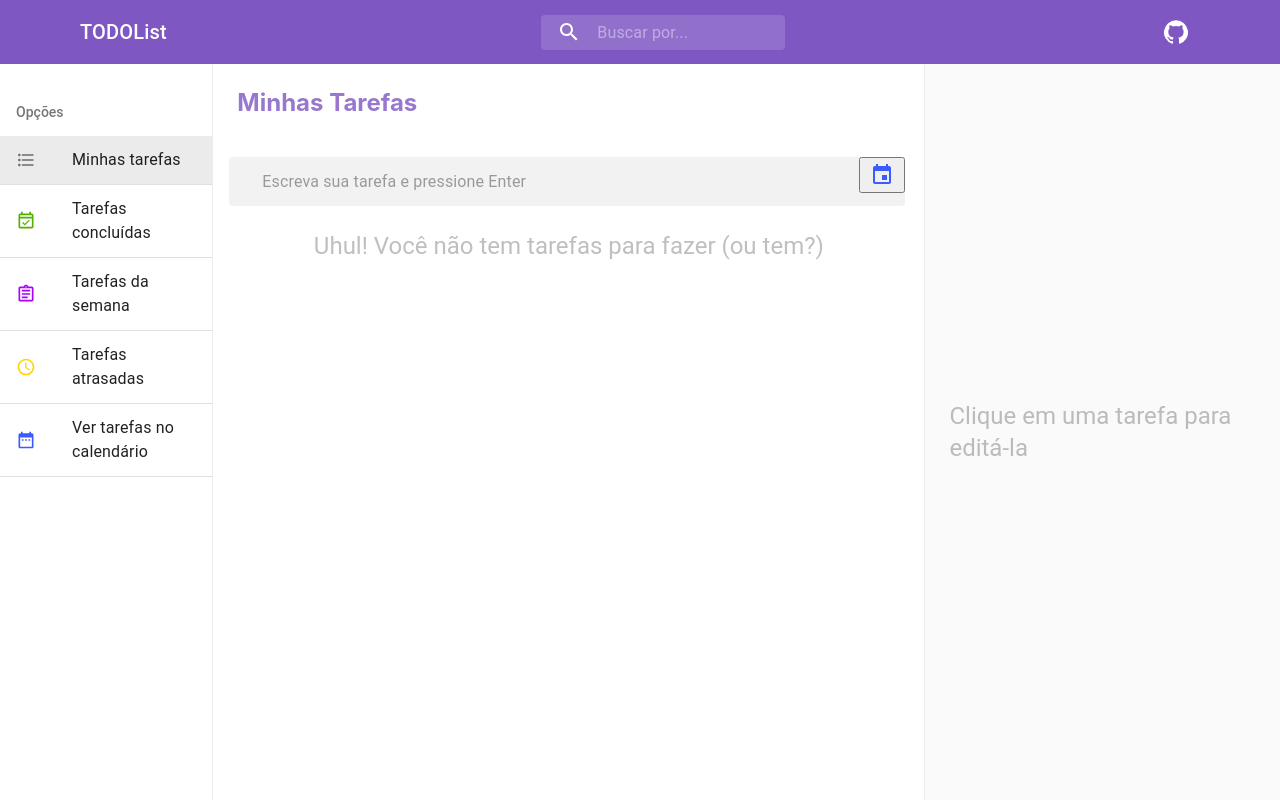
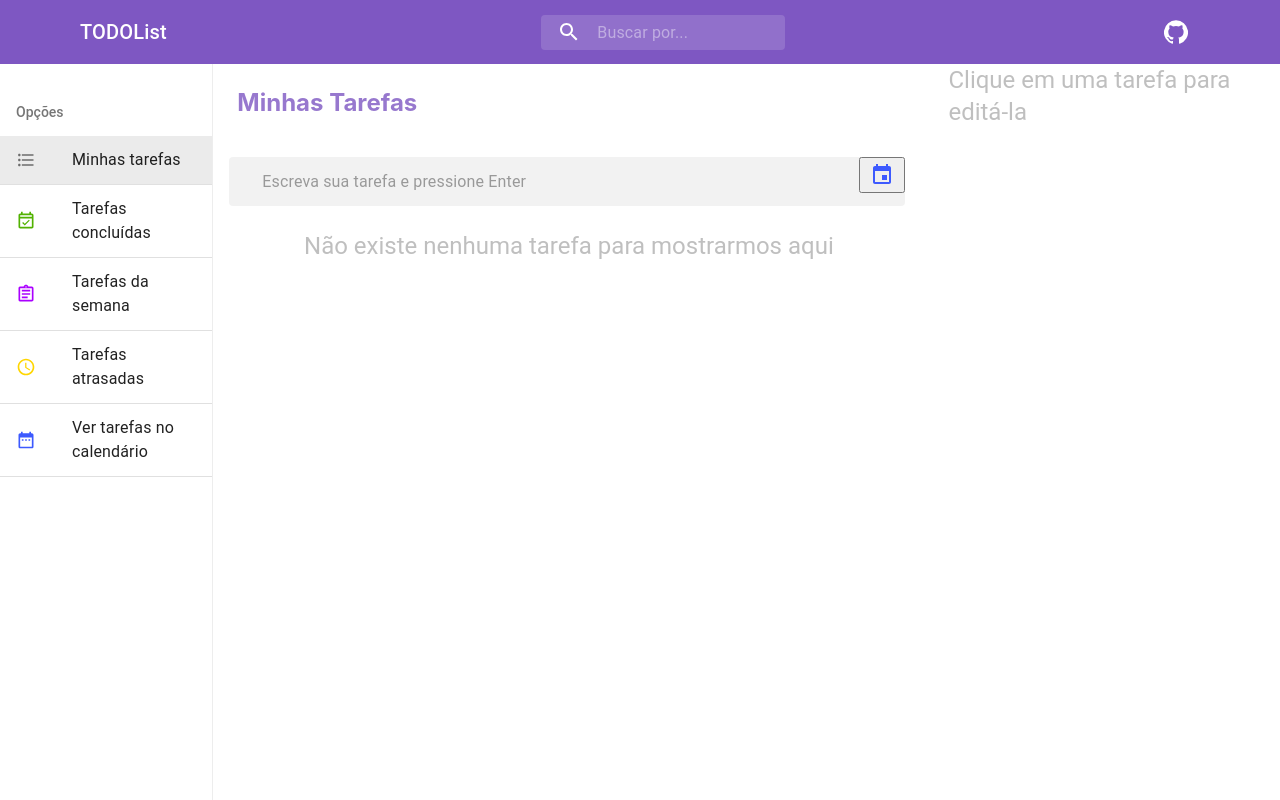
Before and after one commit to rafahsena/todo-list, a React (Create React App) app: page / in a window 1280 px wide. Built offline with nearby package versions, Linux system fonts and the light colour scheme.

Commit message:
moved EditTodo to components folder

```diff
--- a/src/containers/Todos/EditTodo/EditTodo.js
+++ b/src/components/EditTodo/EditTodo.js
@@ -1,8 +1,8 @@
 import React from "react";
-import useStyles from "./styles";
+import useStyles from "../../containers/Todos/EditTodo/styles";
 import Container from "@material-ui/core/Container";
 import Typography from "@material-ui/core/Typography";
-import EditTodoForm from "./EditTodoForm";
+import EditTodoForm from "../../containers/Todos/EditTodo/EditTodoForm";
 
 const EditTodo = props => {
 
--- a/src/containers/App/App.js
+++ b/src/containers/App/App.js
@@ -39,6 +39,10 @@ export default function App() {
     }
   });
 
+  const matched = todos
+    .filter(filter)
+    .filter(todo => todo.text.includes(pattern));
+
   return (
     <ThemeProvider theme={theme}>
       <Box className="wrapper" display="flex" flexDirection="column">
@@ -68,8 +72,7 @@ export default function App() {
                 getID={getID}
                 todos={todos}
                 setTodos={setTodos}
-                pattern={pattern}
-                filtered={todos.filter(filter)}
+                matched={matched}
               />
             </Grid>
           </Grid>
--- a/src/containers/Todos/EditTodo/styles.js
+++ b/src/containers/Todos/EditTodo/styles.js
@@ -1,20 +1,6 @@
 import { makeStyles } from "@material-ui/core/styles";
 
 const useStyles = makeStyles(theme => ({
-  editContainer: {
-    display: "flex",
-    backgroundColor: "rgba(0,0,0,.02)",
-    borderLeft: "1px solid rgba(0, 0, 0, .06)",
-    height: "100%",
-    flexDirection: "column"
-  },
-  root: {
-    display: "flex",
-    flexGrow: 1,
-    flexDirection: "column",
-    alignItems: "center",
-    justifyContent: "center"
-  },
   todoText: {
     display: "flex",
     padding: theme.spacing(0, 1),
--- a/src/containers/Todos/Todos.js
+++ b/src/containers/Todos/Todos.js
@@ -4,7 +4,7 @@ import useStyles from "./styles";
 import Todo from "./Todo/Todo";
 import List from "@material-ui/core/List";
 import AddTodo from "./AddTodo/AddTodo";
-import EditTodo from "./EditTodo/EditTodo";
+import EditTodo from "../../components/EditTodo/EditTodo";
 import Grid from "@material-ui/core/Grid";
 import Hidden from "@material-ui/core/Hidden";
 import Typography from "@material-ui/core/Typography";
@@ -79,10 +79,6 @@ const Todos = props => {
     }
   };
 
-  const matched = props.filtered.filter(todo =>
-    todo.text.includes(props.pattern)
-  );
-
   const todoList = todos => {
     return todos.length ? (
       todos.map(todo => (
@@ -100,7 +96,7 @@ const Todos = props => {
       ))
     ) : (
       <Typography variant="h5" className={classes.empty}>
-        Uhul! Você não tem tarefas para fazer (ou tem?)
+        Não existe nenhuma tarefa para mostrarmos aqui
       </Typography>
     );
   };
@@ -112,7 +108,7 @@ const Todos = props => {
           <Container maxWidth="xl" disableGutters>
             <h2 className={classes.title}>Minhas Tarefas</h2>
             <AddTodo handleTodoInput={handleAddTodoInput} />
-            <List>{todoList(matched)}</List>
+            <List>{todoList(props.matched)}</List>
           </Container>
         </div>
       </Grid>
```
Also changed, not shown: src/components/EditTodo/styles.js (added, +20 -0 lines).
